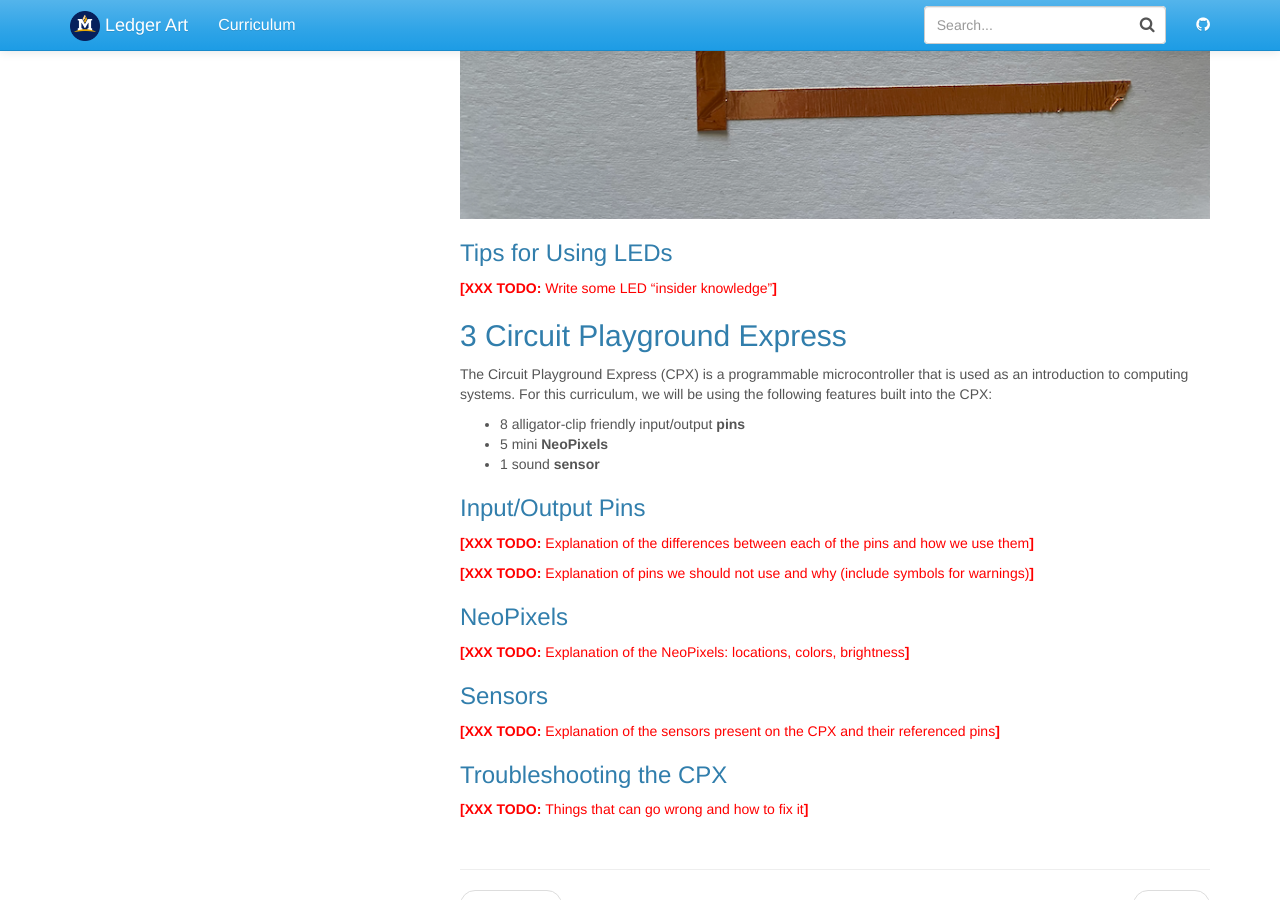
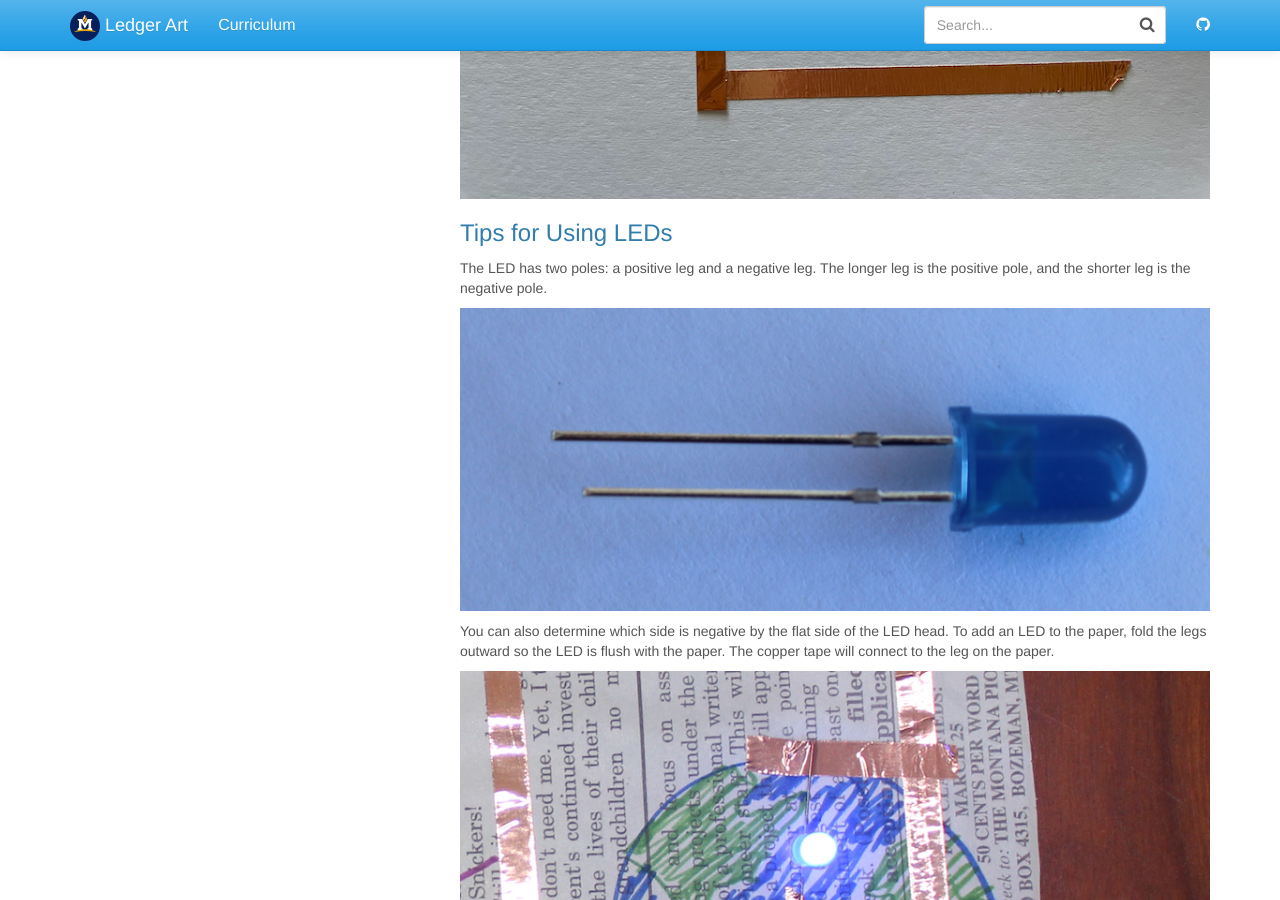
Before and after one commit to jake-chipps/friendometer, a Jekyll site: the page built from _docs/guides/tech-guide.md, in a window 1280 px wide and 900 px high, scrolled down 4027 px. Built offline with Jekyll 4.4.1, drawn with Linux system fonts in a browser that asks for light colours; some of the changed text lies outside the part shown.

Commit message:
Add content to LED

```diff
--- a/_docs/guides/tech-guide.md
+++ b/_docs/guides/tech-guide.md
@@ -66,7 +66,6 @@ The materials we use to create circuits in this curriculum include:
 - **Circuit Playground Express** as a power source with computational functionality.
 
 ### Tips for Using Copper Tape <a name="copper"></a>
-<span class="todo">Write tips and tricks for using the copper tape</span>
 To use the copper tape, peel off the white paper on the back and run a finger
 done the tape to secure it to a surface so it is straight and flush against the
 surface. When connecting to an LED, secure firmly over the LED to tape it down.
@@ -100,7 +99,16 @@ You can make as many corners as you like with a single piece of tape.
 ![multiple corners](../guides/guide-resources/tec-multiple-corners.png)
 
 ### Tips for Using LEDs <a name="led"></a>
-<span class="todo">Write some LED "insider knowledge"</span>
+The LED has two poles: a positive leg and a negative leg. The longer leg is the
+positive pole, and the shorter leg is the negative pole.
+
+![an led](../guides/guide-resources/tec-led.png)
+
+You can also determine which side is negative by the flat side of the LED head.
+To add an LED to the paper, fold the legs outward so the LED is flush with the
+paper. The copper tape will connect to the leg on the paper.
+
+![splitting legs](../guides/guide-resources/tec-split-legs.png)
 
 ## 3 Circuit Playground Express <a name="cpx"></a>
 The Circuit Playground Express (CPX) is a programmable microcontroller that is used as an introduction to computing systems. For this curriculum, we will be using the following features built into the CPX:
```
Also changed, not shown: _docs/guides/guide-resources/tec-led.png (added), _docs/guides/guide-resources/tec-split-legs.png (added).
